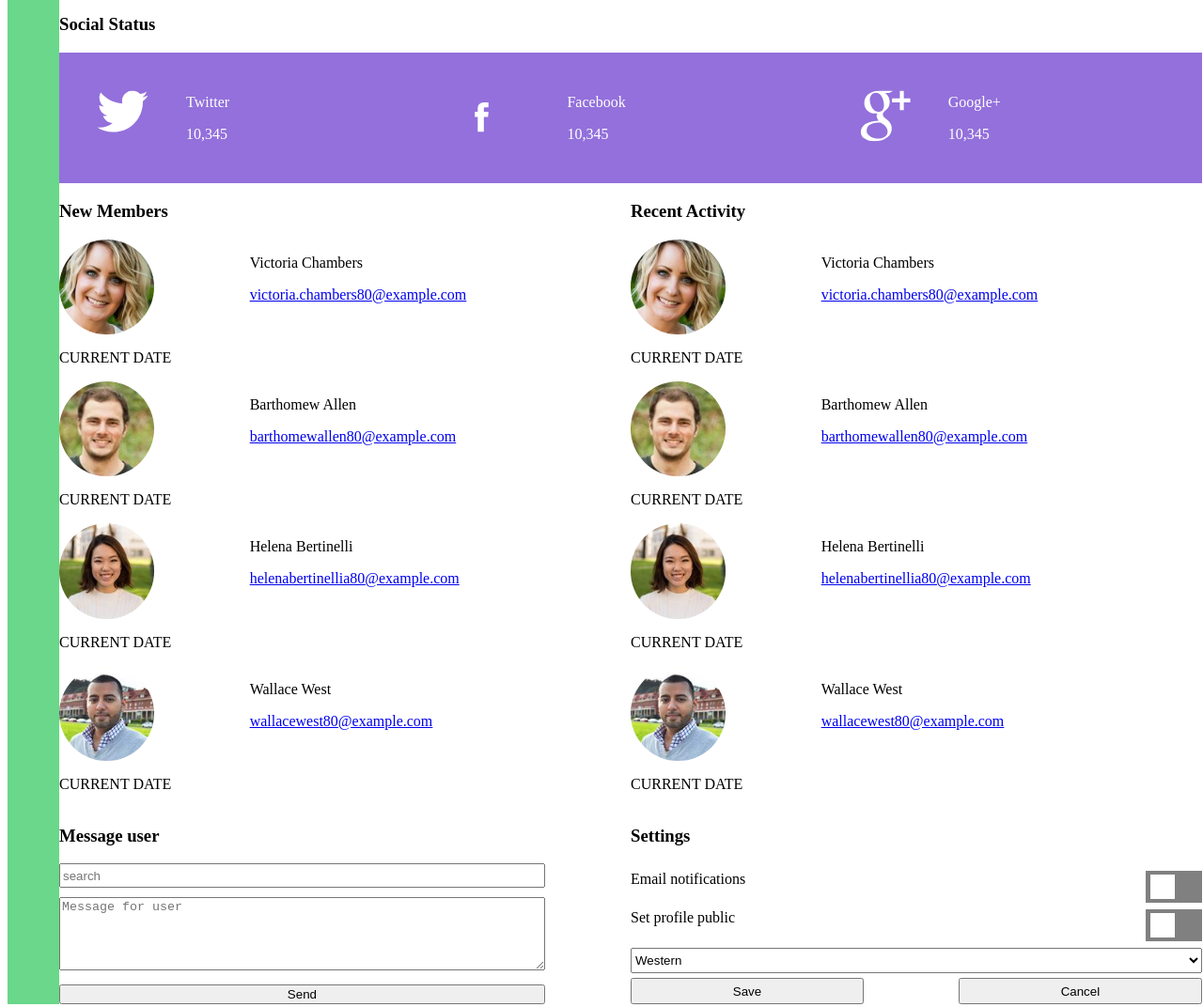
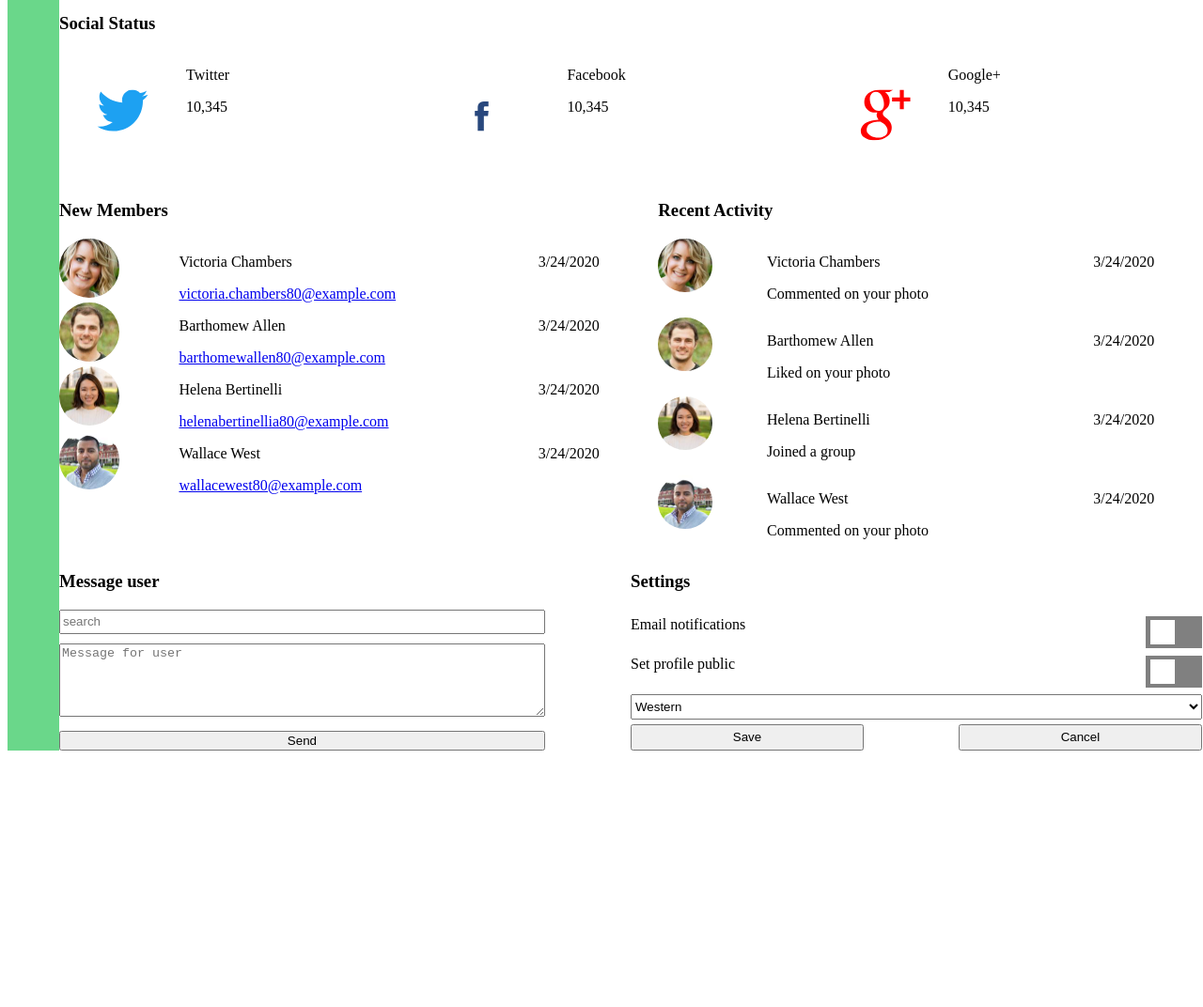
Before and after one commit to DanielekPark/Web-app-dashboard, a plain HTML site: page index.html in a window 1280 px wide. Shown: the part 1103-2175 px from the top of the page at 94% size. After the commit the page ends 1910 px from the top, so only its background shows below. Drawn offline with nearby package versions, Linux system fonts and the light colour scheme.

Commit message:
Social media info adjustments

```diff
--- a/css/style.css
+++ b/css/style.css
@@ -51,13 +51,6 @@ canvas{
   color: red;
   font-size: 25px;
 }
-/*-------------------ALERT---------------------*/
-.alert-banner-close{
-  border: solid 1px;
-}
-.alert-banner-close:hover{
-  cursor: pointer;
-}
 
 /*-----------------------SIDEBAR NAVIGATION----------------------------*/
 .nav{
@@ -76,7 +69,13 @@ nav svg{
 .main{
   grid-area: main;
 }
-
+/*-------------------ALERT---------------------*/
+.alert-banner-close{
+  border: solid 1px;
+}
+.alert-banner-close:hover{
+  cursor: pointer;
+}
 /*------------------------DASHBOARD HEADER------------------------*/
 .main-header{
   display: grid;
@@ -168,16 +167,13 @@ nav svg{
 .social-container{
   display: grid;
   grid-template-columns: 1fr 2fr;
-  background-color: mediumpurple;
 }
-
 
 .social-image{
   align-self: center;
 }
 .twitter{
   transform: scale(.4);
-  fill: white
 }
 .facebook{
   transform: scale(1.2);
@@ -189,15 +185,14 @@ nav svg{
 
 
 .social-text{
-  color: white;
-  align-self: center;
+
 }
 
 /*-------------------------------NEW MEMBERS WIDGET-------------------*/
-
+.recent-container,
 .members-container{
   display: grid;
-  grid-template-columns: .5fr 1fr;
+  grid-template-columns: 20% 60% 20%;
 }
 .main img{
   width: 50%;
@@ -264,7 +259,7 @@ nav svg{
 /*NOTIFICATIONS TOGGLE BUTTON*/
 .wrapper{
   display: flex;
-  justify-content: space-between
+  justify-content: space-between;
 }
 .toggle {
   position: relative;
--- a/index.html
+++ b/index.html
@@ -200,7 +200,7 @@
 <!-- Generator: Adobe Illustrator 19.1.0, SVG Export Plug-In . SVG Version: 6.00 Build 0)  -->
 <svg class="twitter" version="1.1" id="Layer_1" xmlns="http://www.w3.org/2000/svg" xmlns:xlink="http://www.w3.org/1999/xlink" x="0px" y="0px"
  viewBox="0 0 32 32" style="enable-background:new 0 0 32 32;" xml:space="preserve">
-<path fill="white" d="M32,3.1c-1.2,0.5-2.4,0.9-3.8,1c1.4-0.8,2.4-2.1,2.9-3.6c-1.3,0.8-2.7,1.3-4.2,1.6C25.8,0.8,24,0,22.2,0
+<path fill="rgb(29, 161, 242)" d="M32,3.1c-1.2,0.5-2.4,0.9-3.8,1c1.4-0.8,2.4-2.1,2.9-3.6c-1.3,0.8-2.7,1.3-4.2,1.6C25.8,0.8,24,0,22.2,0
 c-3.6,0-6.6,2.9-6.6,6.6c0,0.5,0.1,1,0.2,1.5C10.3,7.8,5.5,5.2,2.2,1.2c-0.6,1-0.9,2.1-0.9,3.3c0,2.3,1.2,4.3,2.9,5.5
 c-1.1,0-2.1-0.3-3-0.8c0,0,0,0.1,0,0.1c0,3.2,2.3,5.8,5.3,6.4c-0.6,0.1-1.1,0.2-1.7,0.2c-0.4,0-0.8,0-1.2-0.1
 c0.8,2.6,3.3,4.5,6.1,4.6c-2.2,1.8-5.1,2.8-8.2,2.8c-0.5,0-1.1,0-1.6-0.1c2.9,1.9,6.4,3,10.1,3c12.1,0,18.7-10,18.7-18.7
@@ -220,7 +220,7 @@ c0-0.3,0-0.6,0-0.8C30,5.6,31.1,4.4,32,3.1z"/>
 
    <div class="social-container">
     <div class="social-image">
-      <?xml version="1.0" ?><!DOCTYPE svg  PUBLIC '-//W3C//DTD SVG 1.1//EN'  'http://www.w3.org/Graphics/SVG/1.1/DTD/svg11.dtd'><svg class="facebook" enable-background="new 0 0 56.693 56.693" height="56.693px" id="Layer_1" version="1.1" viewBox="0 0 56.693 56.693" width="56.693px" xml:space="preserve" xmlns="http://www.w3.org/2000/svg" xmlns:xlink="http://www.w3.org/1999/xlink"><path fill="white" d="M40.43,21.739h-7.645v-5.014c0-1.883,1.248-2.322,2.127-2.322c0.877,0,5.395,0,5.395,0V6.125l-7.43-0.029  c-8.248,0-10.125,6.174-10.125,10.125v5.518h-4.77v8.53h4.77c0,10.947,0,24.137,0,24.137h10.033c0,0,0-13.32,0-24.137h6.77  L40.43,21.739z"/></svg>
+      <?xml version="1.0" ?><!DOCTYPE svg  PUBLIC '-//W3C//DTD SVG 1.1//EN'  'http://www.w3.org/Graphics/SVG/1.1/DTD/svg11.dtd'><svg class="facebook" enable-background="new 0 0 56.693 56.693" height="56.693px" id="Layer_1" version="1.1" viewBox="0 0 56.693 56.693" width="56.693px" xml:space="preserve" xmlns="http://www.w3.org/2000/svg" xmlns:xlink="http://www.w3.org/1999/xlink"><path fill="#29487d" d="M40.43,21.739h-7.645v-5.014c0-1.883,1.248-2.322,2.127-2.322c0.877,0,5.395,0,5.395,0V6.125l-7.43-0.029  c-8.248,0-10.125,6.174-10.125,10.125v5.518h-4.77v8.53h4.77c0,10.947,0,24.137,0,24.137h10.033c0,0,0-13.32,0-24.137h6.77  L40.43,21.739z"/></svg>
      </div>
      <div class="social-text">
       <span>
@@ -237,7 +237,7 @@ c0-0.3,0-0.6,0-0.8C30,5.6,31.1,4.4,32,3.1z"/>
 <!-- Generator: Adobe Illustrator 19.1.0, SVG Export Plug-In . SVG Version: 6.00 Build 0)  -->
 <svg class="google" version="1.1" id="Layer_1" xmlns="http://www.w3.org/2000/svg" xmlns:xlink="http://www.w3.org/1999/xlink" x="0px" y="0px"
  viewBox="0 0 32 32" style="enable-background:new 0 0 32 32;" xml:space="preserve">
-<path fill="white" d="M17.7,25.7c0-0.3,0-0.5-0.1-0.8c-0.1-0.2-0.1-0.5-0.2-0.7c-0.1-0.2-0.2-0.4-0.3-0.7c-0.2-0.2-0.3-0.4-0.4-0.6
+<path fill="red" d="M17.7,25.7c0-0.3,0-0.5-0.1-0.8c-0.1-0.2-0.1-0.5-0.2-0.7c-0.1-0.2-0.2-0.4-0.3-0.7c-0.2-0.2-0.3-0.4-0.4-0.6
 c-0.1-0.2-0.3-0.3-0.5-0.6c-0.2-0.2-0.4-0.4-0.5-0.5c-0.1-0.1-0.3-0.3-0.6-0.5c-0.3-0.2-0.5-0.4-0.6-0.4s-0.3-0.2-0.6-0.4
 c-0.3-0.2-0.5-0.4-0.6-0.4c-0.2,0-0.5,0-1,0c-0.7,0-1.4,0-2,0.1c-0.7,0.1-1.4,0.2-2.1,0.5c-0.7,0.2-1.3,0.5-1.9,0.9s-1,0.8-1.3,1.4
 c-0.3,0.6-0.5,1.3-0.5,2.1c0,0.9,0.2,1.7,0.7,2.3c0.5,0.7,1.1,1.2,1.8,1.6s1.5,0.7,2.3,0.9s1.6,0.3,2.4,0.3c0.8,0,1.5-0.1,2.2-0.2
@@ -276,7 +276,7 @@ h-4.9v4.9h-2.5V7.4h-4.9V4.9h4.9V0h2.5v4.9H32.8z"/>
                <p>Victoria Chambers</p>
                <a href="#">victoria.chambers80@example.com</a>
            </div>
-           <p>CURRENT DATE</p>
+           <p>3/24/2020</p>
        </div>
 
        <div class="members-container">
@@ -285,7 +285,7 @@ h-4.9v4.9h-2.5V7.4h-4.9V4.9h4.9V0h2.5v4.9H32.8z"/>
              <p>Barthomew Allen</p>
              <a href="#">barthomewallen80@example.com</a>
            </div>
-           <p>CURRENT DATE</p>
+           <p>3/24/2020</p>
        </div>
 
        <div class="members-container">
@@ -294,7 +294,7 @@ h-4.9v4.9h-2.5V7.4h-4.9V4.9h4.9V0h2.5v4.9H32.8z"/>
            <p>Helena Bertinelli</p>
            <a href="#">helenabertinellia80@example.com</a>
          </div>
-         <p>CURRENT DATE</p>
+         <p>3/24/2020</p>
        </div>
 
        <div class="members-container">
@@ -303,47 +303,47 @@ h-4.9v4.9h-2.5V7.4h-4.9V4.9h4.9V0h2.5v4.9H32.8z"/>
            <p>Wallace West</p>
            <a href="#">wallacewest80@example.com</a>
          </div>
-           <p>CURRENT DATE</p>
+           <p>3/24/2020</p>
        </div>
     </aside>
 
 <!-------------------------------RECENT ACTIVITY------------------->
       <aside class="recent">
         <h3>Recent Activity</h3>
-        <div class="members-container">
+        <div class="recent-container">
            <img src='images/member-1.jpg' alt='profile-image' class="profile-image">
            <div class="members-text">
                <p>Victoria Chambers</p>
-               <a href="#">victoria.chambers80@example.com</a>
+               <p>Commented on your photo</>
            </div>
-           <p>CURRENT DATE</p>
+           <p>3/24/2020</p>
        </div>
 
-       <div class="members-container">
+       <div class="recent-container">
           <img src='images/member-2.jpg' alt='profile-image' class="profile-image">
           <div class="members-text">
              <p>Barthomew Allen</p>
-             <a href="#">barthomewallen80@example.com</a>
-           </div>
-           <p>CURRENT DATE</p>
+             <p>Liked on your photo</>
+          </div>
+           <p>3/24/2020</p>
        </div>
 
-       <div class="members-container">
+       <div class="recent-container">
          <img src='images/member-3.jpg' alt='profile-image' class="profile-image">
          <div class="members-text">
            <p>Helena Bertinelli</p>
-           <a href="#">helenabertinellia80@example.com</a>
+           <p>Joined a group</p>
          </div>
-         <p>CURRENT DATE</p>
+         <p>3/24/2020</p>
        </div>
 
-       <div class="members-container">
+       <div class="recent-container">
          <img src='images/member-4.jpg' alt='profile-image' class="profile-image">
          <div class="members-text">
            <p>Wallace West</p>
-           <a href="#">wallacewest80@example.com</a>
+           <p>Commented on your photo</p>
          </div>
-           <p>CURRENT DATE</p>
+           <p>3/24/2020</p>
        </div>
     </aside>
    </section>
@@ -393,3 +393,6 @@ h-4.9v4.9h-2.5V7.4h-4.9V4.9h4.9V0h2.5v4.9H32.8z"/>
 <script src="https://cdnjs.cloudflare.com/ajax/libs/Chart.js/2.9.3/Chart.bundle.min.js" integrity="sha256-TQq84xX6vkwR0Qs1qH5ADkP+MvH0W+9E7TdHJsoIQiM=" crossorigin="anonymous"></script>
 <script src="js/app.js"></script>
 </body>
+<script src="https://cdnjs.cloudflare.com/ajax/libs/Chart.js/2.9.3/Chart.bundle.min.js" integrity="sha256-TQq84xX6vkwR0Qs1qH5ADkP+MvH0W+9E7TdHJsoIQiM=" crossorigin="anonymous"></script>
+<script src="js/app.js"></script>
+</body>
```
